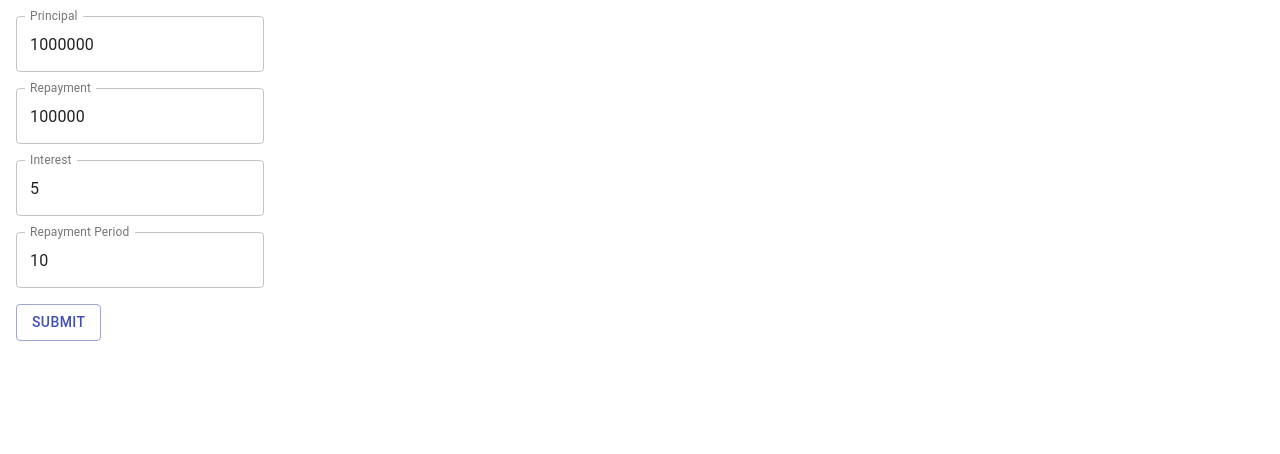
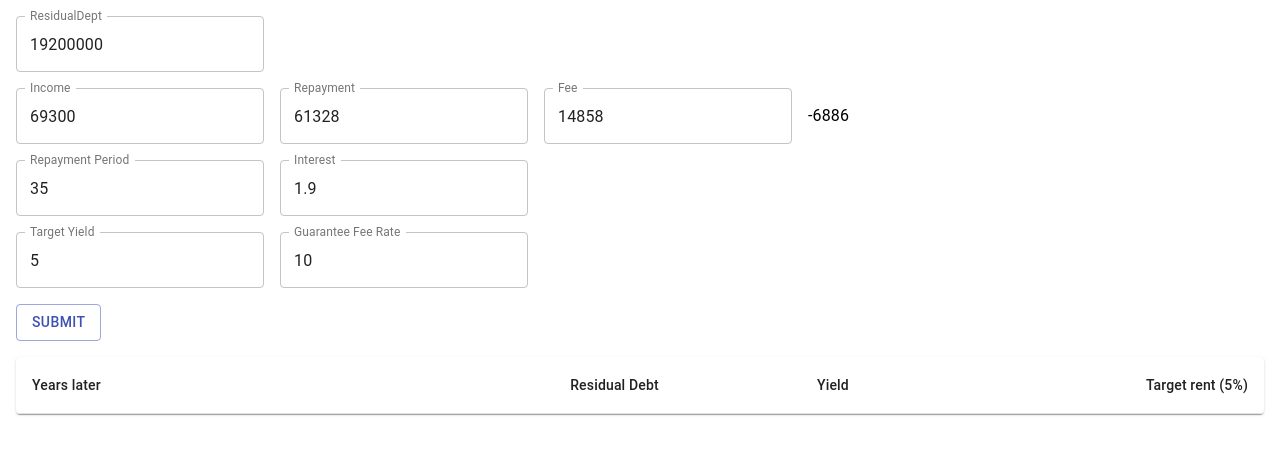
Before and after one commit to dhythm/react-firebase-sample, a React app: page / in a window 1280 px wide. Shown: the top 454 px of the page. Built offline with nearby package versions, Linux system fonts and the light colour scheme; the HTML template or start-up script is replaced by a standard one.

Commit message:
feat(app): use Table

```diff
--- a/src/app/pages/DebtPage.tsx
+++ b/src/app/pages/DebtPage.tsx
@@ -1,22 +1,40 @@
-import { Box, Button, Grid, TextField, Typography } from '@core/components';
+import {
+  Box,
+  Button,
+  Grid,
+  Paper,
+  Table,
+  TableBody,
+  TableCell,
+  TableContainer,
+  TableHead,
+  TableRow,
+  TextField,
+  Typography,
+} from '@core/components';
+import Decimal from 'decimal.js';
 import React, { useState } from 'react';
 
 export const DebtPage: React.FunctionComponent = () => {
-  const [principal, setPrincipal] = useState<string>('1000000');
-  const [repayment, setRepayment] = useState<string>('100000');
-  const [interest, setInterest] = useState<string>('5');
-  const [period, setPeriod] = useState<string>('10');
+  const [residualDept, setResidualDept] = useState<string>('19200000');
+  const [income, setIncome] = useState<string>('69300');
+  const [repayment, setRepayment] = useState<string>('61328');
+  const [fee, setFee] = useState<string>('14858');
+  const [interest, setInterest] = useState<string>('1.9');
+  const [period, setPeriod] = useState<string>('35');
+  const [investmentYield, setInvestmentYield] = useState<string>('5');
+  const [guaranteeFeeRate, setGuaranteeFeeRate] = useState<string>('10');
   const [debts, setDebts] = useState<string[]>([]);
 
   const handleSubmit = async (event: React.FormEvent<HTMLFormElement>) => {
     event.preventDefault();
     try {
       const res = await fetch(
-        `http://localhost:5001/react-firebase-sample-1225/asia-northeast1/calculateResidualDebt?principal=${Number(
-          principal,
-        )}&repayment=${repayment}&interest=${Number(interest)}&period=${Number(
-          period,
-        )}`,
+        `http://localhost:5001/react-firebase-sample-1225/asia-northeast1/calculateResidualDebt?debt=${Number(
+          residualDept,
+        )}&repayment=${new Decimal(repayment)
+          .mul(12)
+          .toFixed(0)}&interest=${Number(interest)}&period=${Number(period)}`,
       );
       setDebts((await res.json())?.debts);
     } catch (e) {
@@ -30,16 +48,32 @@ export const DebtPage: React.FunctionComponent = () => {
         <Grid container spacing={2} direction="column">
           <Grid item>
             <TextField
-              id="principal"
-              label="Principal"
+              id="residualDept"
+              label="ResidualDept"
               variant="outlined"
-              value={principal}
+              value={residualDept}
               onChange={(
                 event: React.ChangeEvent<
                   HTMLTextAreaElement | HTMLInputElement
                 >,
               ) => {
-                setPrincipal(event.target.value);
+                setResidualDept(event.target.value);
+              }}
+            />
+          </Grid>
+          <Grid item container spacing={2} alignItems="center">
+            <Grid item>
+              <TextField
+                id="income"
+                label="Income"
+                variant="outlined"
+                value={income}
+                onChange={(
+                  event: React.ChangeEvent<
+                    HTMLTextAreaElement | HTMLInputElement
+                  >,
+                ) => {
+                  setIncome(event.target.value);
                 }}
               />
             </Grid>
@@ -60,19 +94,26 @@ export const DebtPage: React.FunctionComponent = () => {
             </Grid>
             <Grid item>
               <TextField
-              id="interest"
-              label="Interest"
+                id="fee"
+                label="Fee"
                 variant="outlined"
-              value={interest}
+                value={fee}
                 onChange={(
                   event: React.ChangeEvent<
                     HTMLTextAreaElement | HTMLInputElement
                   >,
                 ) => {
-                setInterest(event.target.value);
+                  setFee(event.target.value);
                 }}
               />
             </Grid>
+            <Grid item>
+              <Typography>
+                {new Decimal(income).minus(repayment).minus(fee).toFixed()}
+              </Typography>
+            </Grid>
+          </Grid>
+          <Grid item container spacing={2}>
             <Grid item>
               <TextField
                 id="period"
@@ -89,18 +130,94 @@ export const DebtPage: React.FunctionComponent = () => {
               />
             </Grid>
             <Grid item>
+              <TextField
+                id="interest"
+                label="Interest"
+                variant="outlined"
+                value={interest}
+                onChange={(
+                  event: React.ChangeEvent<
+                    HTMLTextAreaElement | HTMLInputElement
+                  >,
+                ) => {
+                  setInterest(event.target.value);
+                }}
+              />
+            </Grid>
+          </Grid>
+          <Grid item container spacing={2}>
+            <Grid item>
+              <TextField
+                id="target-yield"
+                label="Target Yield"
+                variant="outlined"
+                value={investmentYield}
+                onChange={(
+                  event: React.ChangeEvent<
+                    HTMLTextAreaElement | HTMLInputElement
+                  >,
+                ) => {
+                  setInvestmentYield(event.target.value);
+                }}
+              />
+            </Grid>
+            <Grid item>
+              <TextField
+                id="guarantee-fee-rate"
+                label="Guarantee Fee Rate"
+                variant="outlined"
+                value={guaranteeFeeRate}
+                onChange={(
+                  event: React.ChangeEvent<
+                    HTMLTextAreaElement | HTMLInputElement
+                  >,
+                ) => {
+                  setGuaranteeFeeRate(event.target.value);
+                }}
+              />
+            </Grid>
+          </Grid>
+          <Grid item>
             <Button type="submit" variant="outlined" color="primary">
               Submit
             </Button>
           </Grid>
           <Grid item>
+            <TableContainer component={Paper}>
+              <Table aria-label="simple table">
+                <TableHead>
+                  <TableRow>
+                    <TableCell>Years later</TableCell>
+                    <TableCell align="right">Residual Debt</TableCell>
+                    <TableCell align="right">Yield</TableCell>
+                    <TableCell align="right">
+                      Target rent ({investmentYield}%)
+                    </TableCell>
+                  </TableRow>
+                </TableHead>
+                <TableBody>
                   {debts.map((v, i) => (
-              <div key={i}>
-                <Typography>
-                  {i} years later: {v}
-                </Typography>
-              </div>
+                    <TableRow key={i}>
+                      <TableCell component="th" scope="row">
+                        {i}
+                      </TableCell>
+                      <TableCell align="right">{v}</TableCell>
+                      <TableCell align="right">
+                        {new Decimal(income).mul(12).div(v).mul(100).toFixed(2)}
+                      </TableCell>
+                      <TableCell align="right">
+                        {new Decimal(investmentYield)
+                          .mul(v)
+                          .div(12 * 100)
+                          .div(new Decimal(100).minus(guaranteeFeeRate))
+                          .mul(100)
+                          .toFixed(0)}
+                      </TableCell>
+                    </TableRow>
                   ))}
+                </TableBody>
+              </Table>
+            </TableContainer>
           </Grid>
         </Grid>
       </form>
--- a/src/core/components/index.ts
+++ b/src/core/components/index.ts
@@ -48,6 +48,12 @@ export {
   TextareaAutosize,
   Toolbar,
   Tooltip,
+  TableContainer,
+  Table,
+  TableHead,
+  TableRow,
+  TableCell,
+  TableBody,
   Typography,
   makeStyles,
 } from '@material-ui/core';
```
Also changed, not shown: 1 other file (tests, documents, lock files or other folders). Lines whose indentation alone changed are shown as unchanged.
